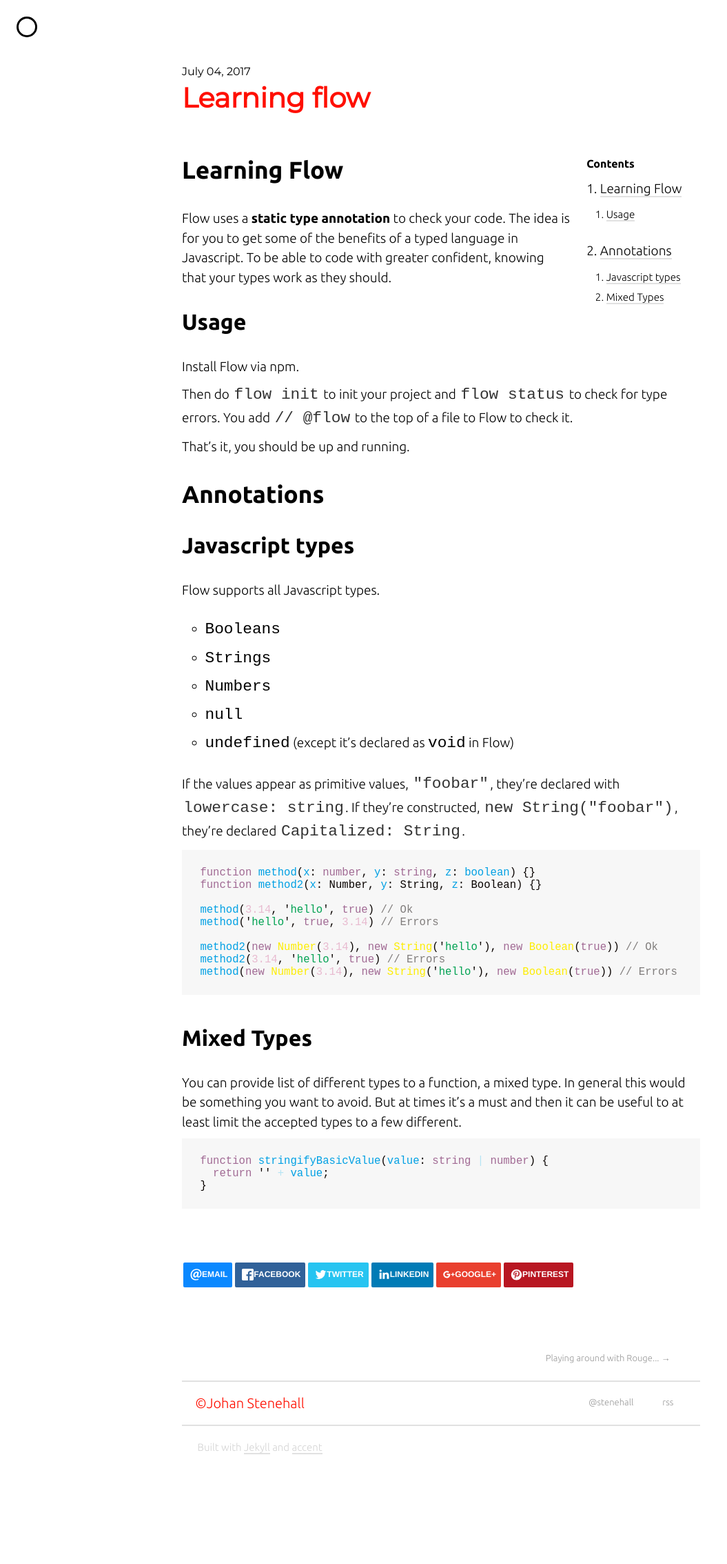
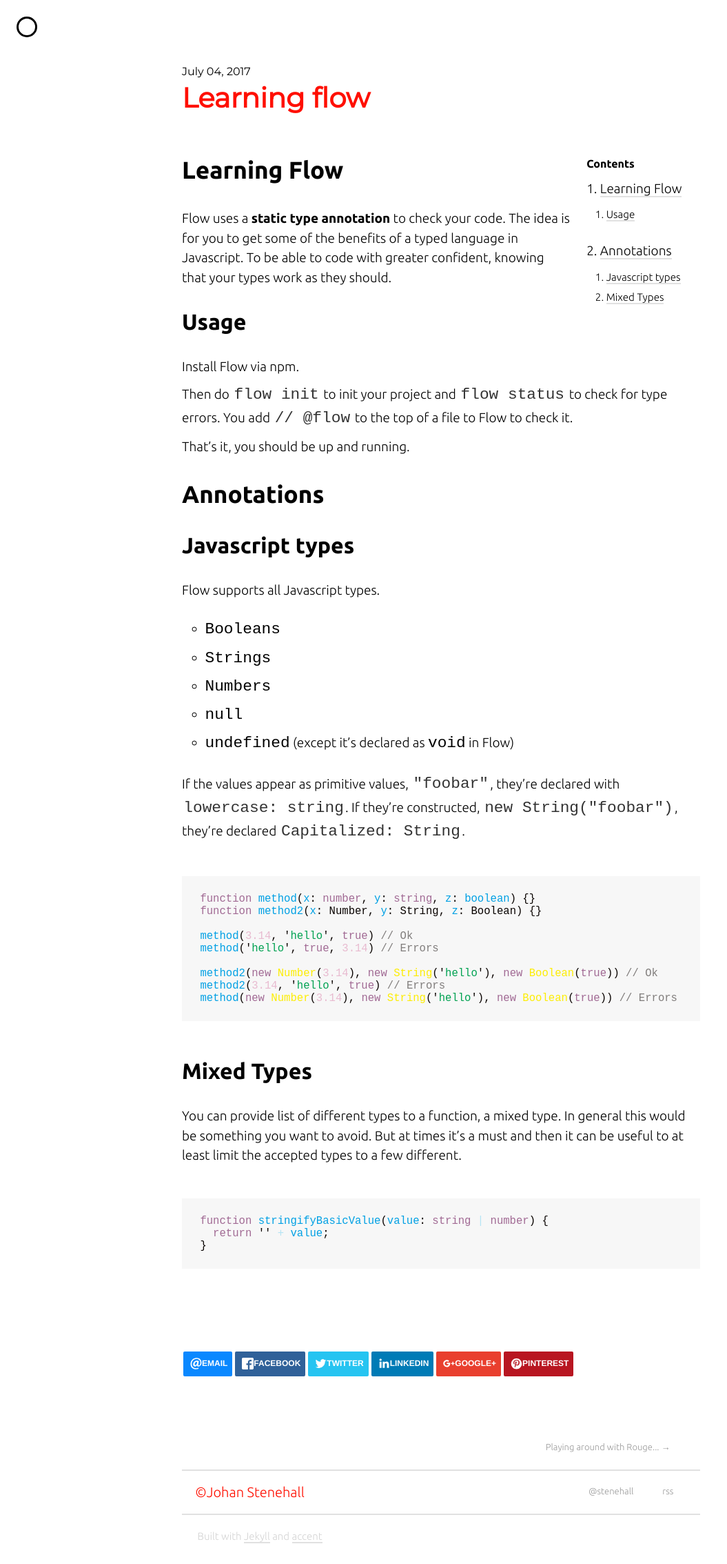
Before and after one commit to stenehall/stenehall.github.io, a Jekyll site: the page built from _posts/2017-07-04-learning-flow.md, in a window 1280 px wide. Shown: the whole page at 69% size, without its empty margins (0-1055 px from the left). Built offline with Jekyll 4.4.1, drawn with Linux system fonts in a browser that asks for light colours; nearby versions of some CDN libraries; comment, search, counter and statistics services are not loaded; before the commit the page ends 2138 px from its top, so only the background shows below that.

Commit message:
Tweak code blocks

```diff
--- a/_sass/_syntax_highlighting.scss
+++ b/_sass/_syntax_highlighting.scss
@@ -1,6 +1,6 @@
 .highlighter-rouge {
   width: 100%;
-  margin-left: 0;
+  margin: $base-spacing*2 0;
 }
 
 pre {
@@ -50,7 +50,7 @@ pre {
   overflow: hidden;
   background: #f7f7f7;
   color: #807d7c;
-  border-top: $base-spacing/2 solid #fff;
+  border-top: $base-spacing/4 solid #fff;
   font-family: "Menlo", "Roboto Mono", "Roboto";
 
   li {
```
